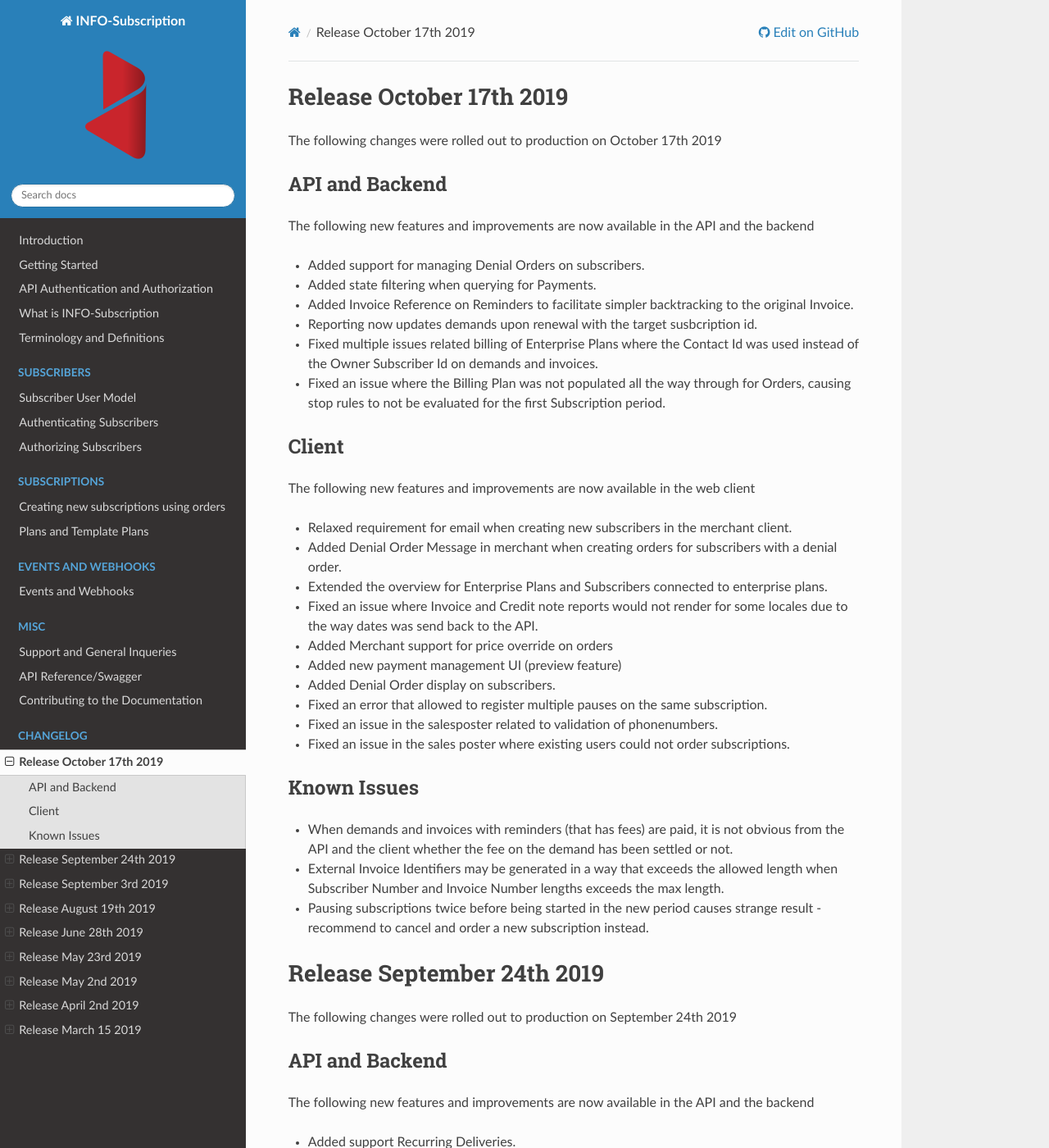
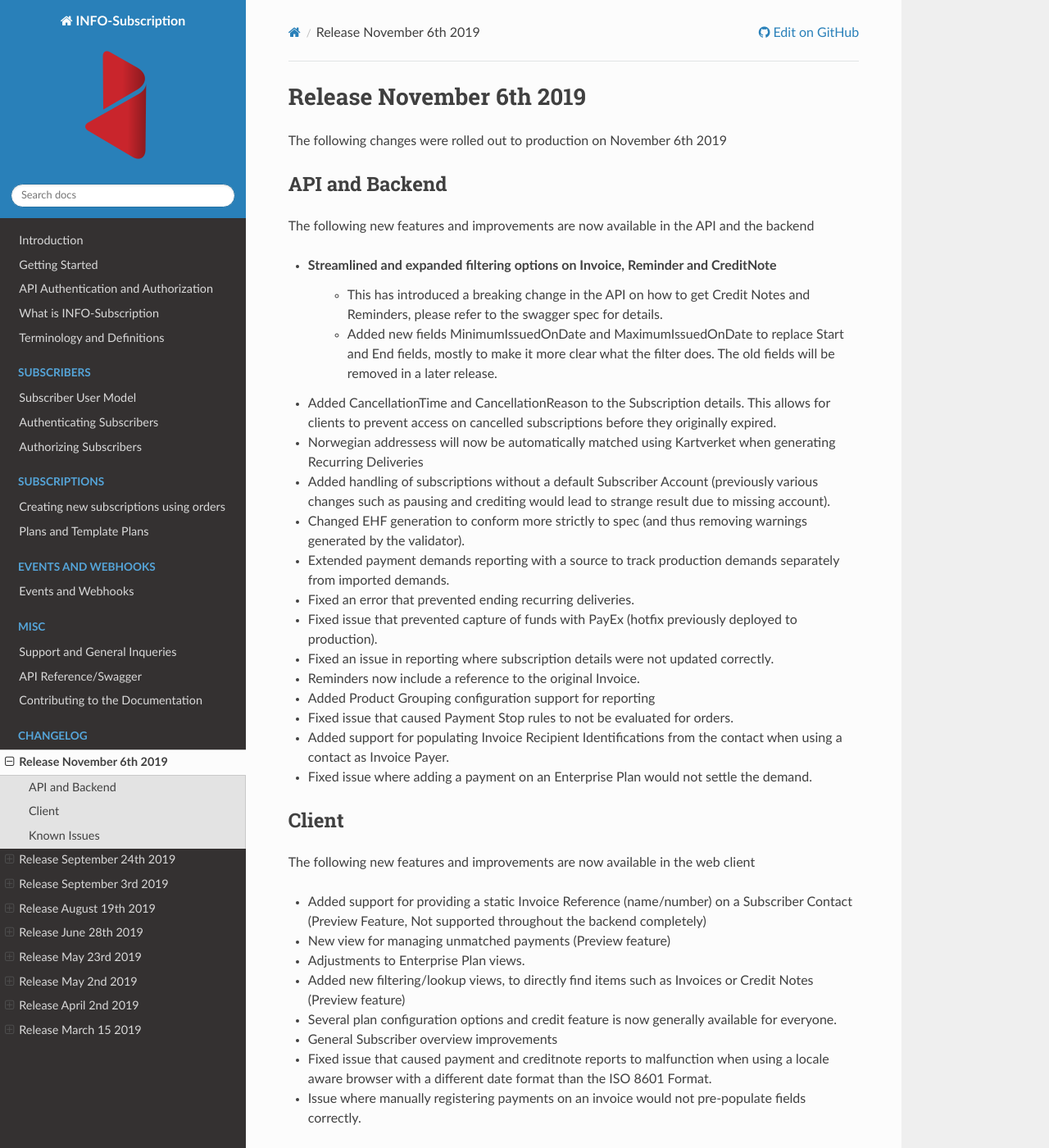
Before and after one commit to infosoftas/info-subscription-doc, a Sphinx documentation site: the page built from source/changelog/changelog.rst, in a window 1280 px wide and 1400 px high. Shown: the whole window at 82% size. Built offline with Sphinx 7.4.7 and the Read the Docs theme 2.0.0, drawn with Linux system fonts in a browser that asks for light colours; formulas are drawn with MathJax 3.

Commit message:
Added r65 changelog and updated authorization

```diff
--- a/source/changelog/changelog.rst
+++ b/source/changelog/changelog.rst
@@ -1,4 +1,4 @@
-.. include:: r64.inc
+.. include:: r65.inc
 .. include:: r63.inc
 .. include:: r62.inc
 .. include:: r61.inc
--- /dev/null
+++ b/source/changelog/r65.inc
@@ -0,0 +1,47 @@
+.. _changelog-r65:
+
+**************************
+Release November 6th 2019
+**************************
+The following changes were rolled out to production on November 6th 2019
+
+API and Backend
+===============
+The following new features and improvements are now available in the API and the backend
+
+* Streamlined and expanded filtering options on Invoice, Reminder and CreditNote
+    * This has introduced a breaking change in the API on how to get Credit Notes and Reminders, please refer to the swagger spec for details.
+    * Added new fields MinimumIssuedOnDate and MaximumIssuedOnDate to replace Start and End fields, mostly to make it more clear what the filter does. The old fields will be removed in a later release.
+* Added CancellationTime and CancellationReason to the Subscription details. This allows for clients to prevent access on cancelled subscriptions before they originally expired.
+* Norwegian addressess will now be automatically matched using Kartverket when generating Recurring Deliveries
+* Added handling of subscriptions without a default Subscriber Account (previously various changes such as pausing and crediting would lead to strange result due to missing account).
+* Changed EHF generation to conform more strictly to spec (and thus removing warnings generated by the validator).
+* Extended payment demands reporting with a source to track production demands separately from imported demands.
+* Fixed an error that prevented ending recurring deliveries.
+* Fixed issue that prevented capture of funds with PayEx (hotfix previously deployed to production).
+* Fixed an issue in reporting where subscription details were not updated correctly.
+* Reminders now include a reference to the original Invoice.
+* Added Product Grouping configuration support for reporting
+* Fixed issue that caused Payment Stop rules to not be evaluated for orders.
+* Added support for populating Invoice Recipient Identifications from the contact when using a contact as Invoice Payer.
+* Fixed issue where adding a payment on an Enterprise Plan would not settle the demand.
+
+
+Client
+======
+The following new features and improvements are now available in the web client
+
+* Added support for providing a static Invoice Reference (name/number) on a Subscriber Contact (Preview Feature, Not supported throughout the backend completely)
+* New view for managing unmatched payments (Preview feature)
+* Adjustments to Enterprise Plan views.
+* Added new filtering/lookup views, to directly find items such as Invoices or Credit Notes (Preview feature)
+* Several plan configuration options and credit feature is now generally available for everyone.
+* General Subscriber overview improvements
+* Fixed issue that caused payment and creditnote reports to malfunction when using a locale aware browser with a different date format than the ISO 8601 Format.
+* Issue where manually registering payments on an invoice would not pre-populate fields correctly.
+
+Known Issues
+============
+
+* When demands and invoices with reminders (that has fees) are paid, it is not obvious from the API and the client whether the fee on the demand has been settled or not.
+* External Invoice Identifiers may be generated in a way that exceeds the allowed length when Subscriber Number and Invoice Number lengths exceeds the max length.
```
Also changed, not shown: source/subscribers/users/authorization.rst (+7 -0 lines).
